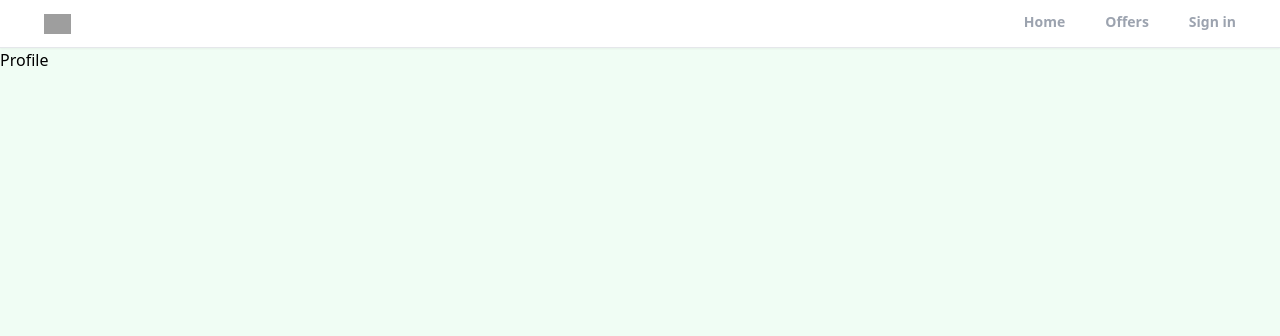
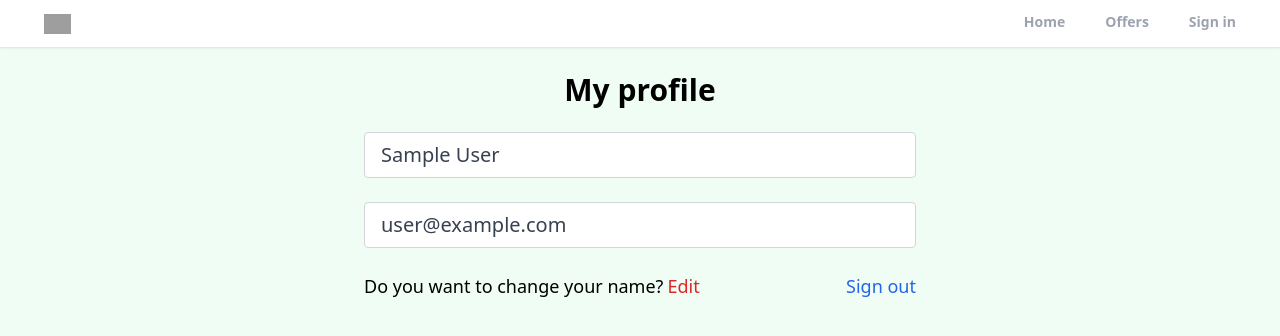
Before and after one commit to Mirabouzid/mon-projet, a React (Create React App) app: page /profile in a window 1280 px wide. Shown: the top 336 px of the page. Built offline with nearby package versions, Linux system fonts and the light colour scheme; no server answers; sample sign-in values are in the browser's storage; grey boxes are pictures that could not be loaded.

Commit message:
create private route and custom hook for protection the profile page

```diff
--- a/src/App.js
+++ b/src/App.js
@@ -3,6 +3,7 @@ import Home from "./pages/Home"
 import Profile from "./pages/Profile"
 import SignIn from "./pages/SignIn"
 import SignUp from "./pages/SignUp"
+import PrivateRoute from "./components/PrivateRoute";
 import ForgotPassword from "./pages/ForgotPassword"
 import Offers from "./pages/Offers"
 import Header from "./components/Header";
@@ -16,9 +17,10 @@ function App() {
         <Header />
         <Routes>
           <Route path="/" element={<Home />} />
+          <Route element={<PrivateRoute />} />
           <Route path="/profile" element={<Profile />} />
-          <Route path="/Sign-in" element={<SignIn />} />
-          <Route path="/Sign-out" element={<SignUp />} />
+          <Route path="/sign-in" element={<SignIn />} />
+          <Route path="/sign-out" element={<SignUp />} />
           <Route path="/forgot-password" element={<ForgotPassword />} />
           <Route path="/offers" element={<Offers />} />
 
--- /dev/null
+++ b/src/components/PrivateRoute.jsx
@@ -0,0 +1,11 @@
+import React from 'react'
+import { Navigate, Outlet } from 'react-router-dom'
+import { useAuthStatus } from '../hooks/useAuthStatus'
+
+export default function PrivateRoute() {
+    const { loggedIn, checkingStatus } = useAuthStatus();
+    if (checkingStatus) {
+        return <h3> Loading...</h3>
+    }
+    return loggedIn ? <Outlet /> : <Navigate to="/sign-in" />
+}
--- /dev/null
+++ b/src/hooks/useAuthStatus.jsx
@@ -0,0 +1,18 @@
+import { getAuth, onAuthStateChanged } from 'firebase/auth'
+import { useEffect, useState } from 'react'
+
+export function useAuthStatus() {
+    const [loggedIn, setLoggedIn] = useState(false);
+    const [checkingStatus, setCheckingStatus] = useState(true);
+
+    useEffect(() => {
+        const auth = getAuth();
+        onAuthStateChanged(auth, (user) => {
+            if (user) {
+                setLoggedIn(true);
+            }
+            setCheckingStatus(false);
+        });
+    }, []);
+    return { loggedIn, checkingStatus }
+}
--- a/src/pages/ForgotPassword.jsx
+++ b/src/pages/ForgotPassword.jsx
@@ -29,6 +29,7 @@ export default function ForgotPassword() {
             toast.error('Could not send reset password')
         }
 
+
     }
 
     return (
@@ -51,7 +52,7 @@ export default function ForgotPassword() {
 
                         <div className='flex justify-between whitespace-nowrap text-sm sm:text-lg'>
                             <p className='mb-6 '>Don't have a account?
-                                <Link to='/Sign-out' className='text-red-600 hover:text-red-700 transition duration-200 ease-in-out ml-1'>Register</Link></p>
+                                <Link to='/sign-out' className='text-red-600 hover:text-red-700 transition duration-200 ease-in-out ml-1'>Register</Link></p>
                             <p>
                                 <Link to='/sign-in' className='text-blue-600 hover:text-blue-700 transition duration-200 ease-in-out'>Sign in instead</Link>
                             </p>
--- a/src/pages/Profile.jsx
+++ b/src/pages/Profile.jsx
@@ -1,7 +1,73 @@
-import React from 'react'
+import { getAuth } from 'firebase/auth'
+import React, { useState, useEffect } from 'react'
+import { useNavigate } from 'react-router-dom'
 
 export default function Profile() {
+    const auth = getAuth()
+
+    const navigate = useNavigate()
+    const [formData, setFormData] = useState({
+        name: '',
+        email: ''
+    })
+
+    function onLogout() {
+        auth.signOut()
+        navigate("/")
+    }
+
+    useEffect(() => {
+
+        const unsubscribe = auth.onAuthStateChanged(user => {
+            if (!user) {
+                navigate('/sign-in')
+            } else {
+                setFormData({
+                    name: user.displayName || '',
+                    email: user.email || ''
+                })
+
+
+            }
+        })
+
+        return () => unsubscribe()
+    }, [navigate, auth])
+
+    if (!auth.currentUser) {
+        return <div>Loading...</div>
+    }
+
     return (
-        <div>Profile</div>
+        <>
+            <section className='max-w-6xl mx-auto flex justify-center items-center flex-col'>
+                <h1 className='text-3xl text-center mt-6 font-bold'>My profile</h1>
+                <div className='w-full md:w-[50%] mt-6 px-3'>
+                    <form>
+                        <input
+                            type="text"
+                            value={formData.name}
+                            disabled
+                            className='mb-6 w-full px-4 py-2 text-xl text-gray-700 bg-white border border-gray-300 rounded transition ease-in-out'
+                        />
+                        { }
+
+                        <input
+                            type="email"
+                            value={formData.email}
+                            disabled
+                            className='mb-6 w-full px-4 py-2 text-xl text-gray-700 bg-white border border-gray-300 rounded transition ease-in-out'
+                        />
+
+                        <div className='flex justify-between whitespace-nowrap text-sm sm:text-lg '>
+                            <p className='flex items-center'>Do you want to change your name?
+                                <span className='text-red-600 hover:text-red-700 transition ease-in-out duration-200 ml-1 cursor-pointer'>Edit</span>
+                            </p>
+                            <p onClick={onLogout} className='text-blue-600 hover:text-blue-800 transition duration-200 cursor-pointer'>Sign out </p>
+                        </div>
+                    </form>
+                </div>
+            </section>
+        </>
     )
 }
--- a/src/pages/SignIn.jsx
+++ b/src/pages/SignIn.jsx
@@ -68,7 +68,7 @@ export default function SignIn() {
                         </div>
                         <div className='flex justify-between whitespace-nowrap text-sm sm:text-lg'>
                             <p className='mb-6 '>Don't have a account?
-                                <Link to='/Sign-out' className='text-red-600 hover:text-red-700 transition duration-200 ease-in-out ml-1'>Register</Link></p>
+                                <Link to='/sign-out' className='text-red-600 hover:text-red-700 transition duration-200 ease-in-out ml-1'>Register</Link></p>
                             <p>
                                 <Link to='/forgot-password' className='text-blue-600 hover:text-blue-700 transition duration-200 ease-in-out'>Forgot password?</Link>
                             </p>
--- a/src/pages/SignUp.jsx
+++ b/src/pages/SignUp.jsx
@@ -87,7 +87,7 @@ export default function SignUp() {
                         </div>
                         <div className='flex justify-between whitespace-nowrap text-sm sm:text-lg'>
                             <p className='mb-6 '> have a account?
-                                <Link to='/Sign-in' className='text-red-600 hover:text-red-700 transition duration-200 ease-in-out ml-1'>Sign in </Link></p>
+                                <Link to='/sign-in' className='text-red-600 hover:text-red-700 transition duration-200 ease-in-out ml-1'>Sign in </Link></p>
                             <p>
                                 <Link to='/forgot-password' className='text-blue-600 hover:text-blue-700 transition duration-200 ease-in-out'>Forgot password?</Link>
                             </p>
```
